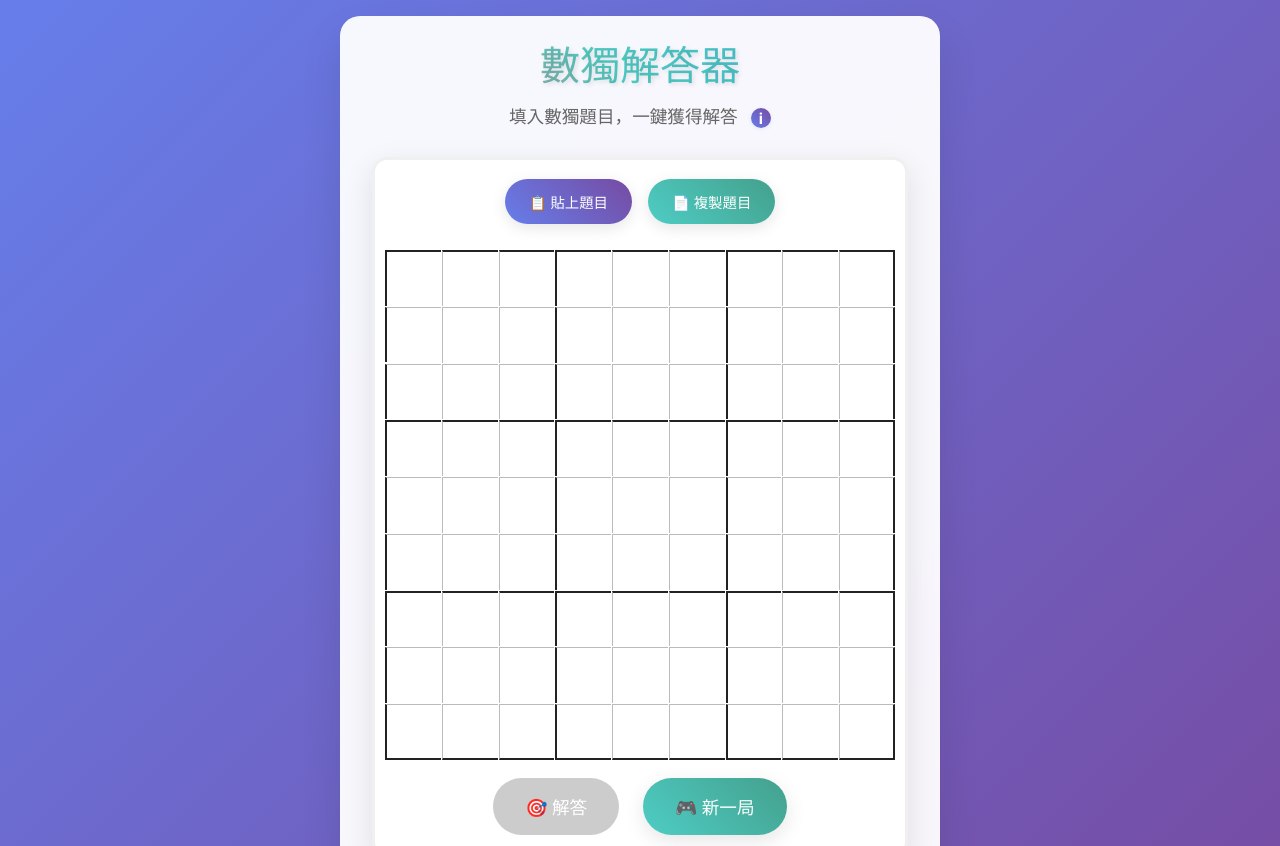
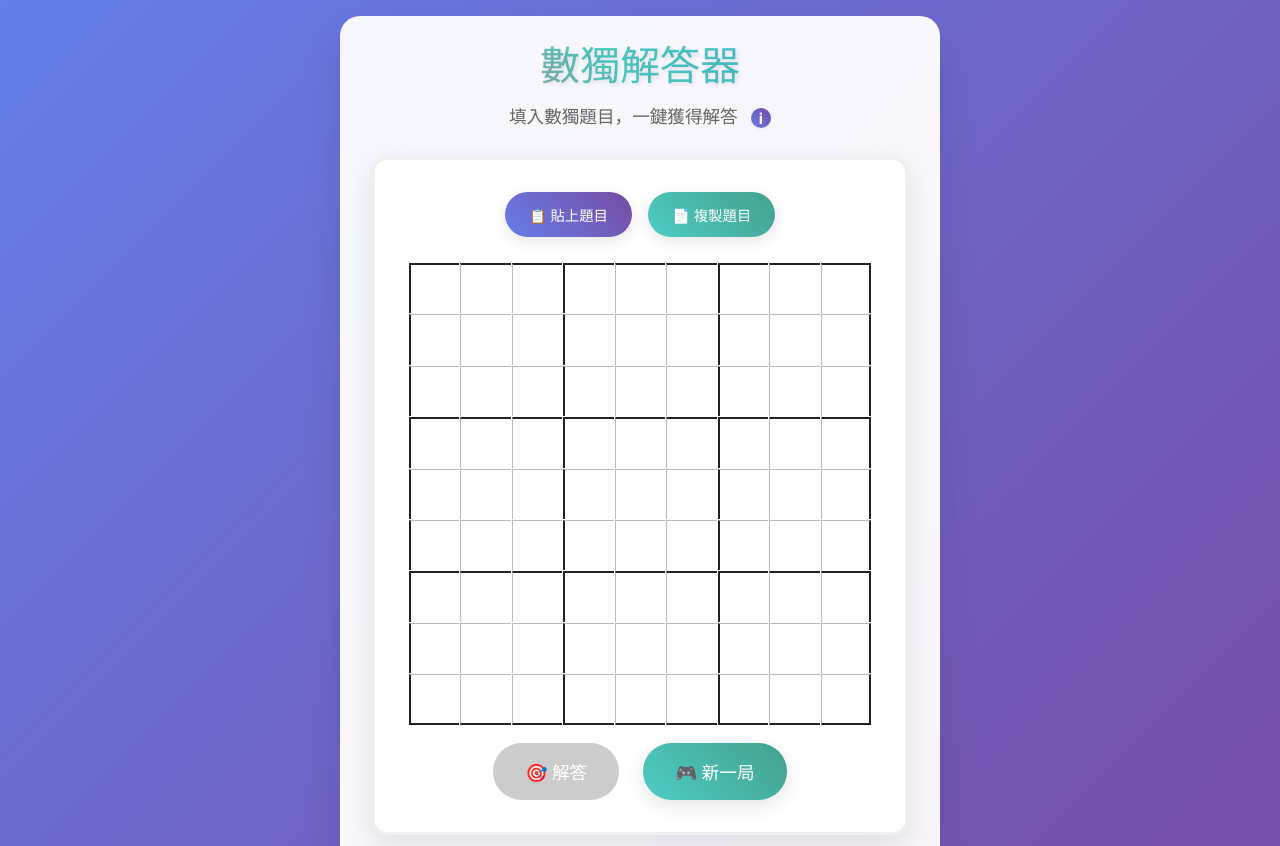
Before and after one commit to lalame888/line-sudoku-answer, a React (Vite) app: page / in a window 1280 px wide. Shown: the top 846 px of the page. Built offline with nearby package versions, Linux system fonts and the light colour scheme.

Commit message:
fix padding

```diff
--- a/src/App.css
+++ b/src/App.css
@@ -93,7 +93,7 @@ body {
 .game-container {
   position: relative;
   background: white;
-  padding: 1.2rem 0.5rem;
+  padding: 2rem;
   border-radius: 15px;
   box-shadow: 0 10px 30px rgba(0, 0, 0, 0.1);
   border: 3px solid #f0f0f0;
```
